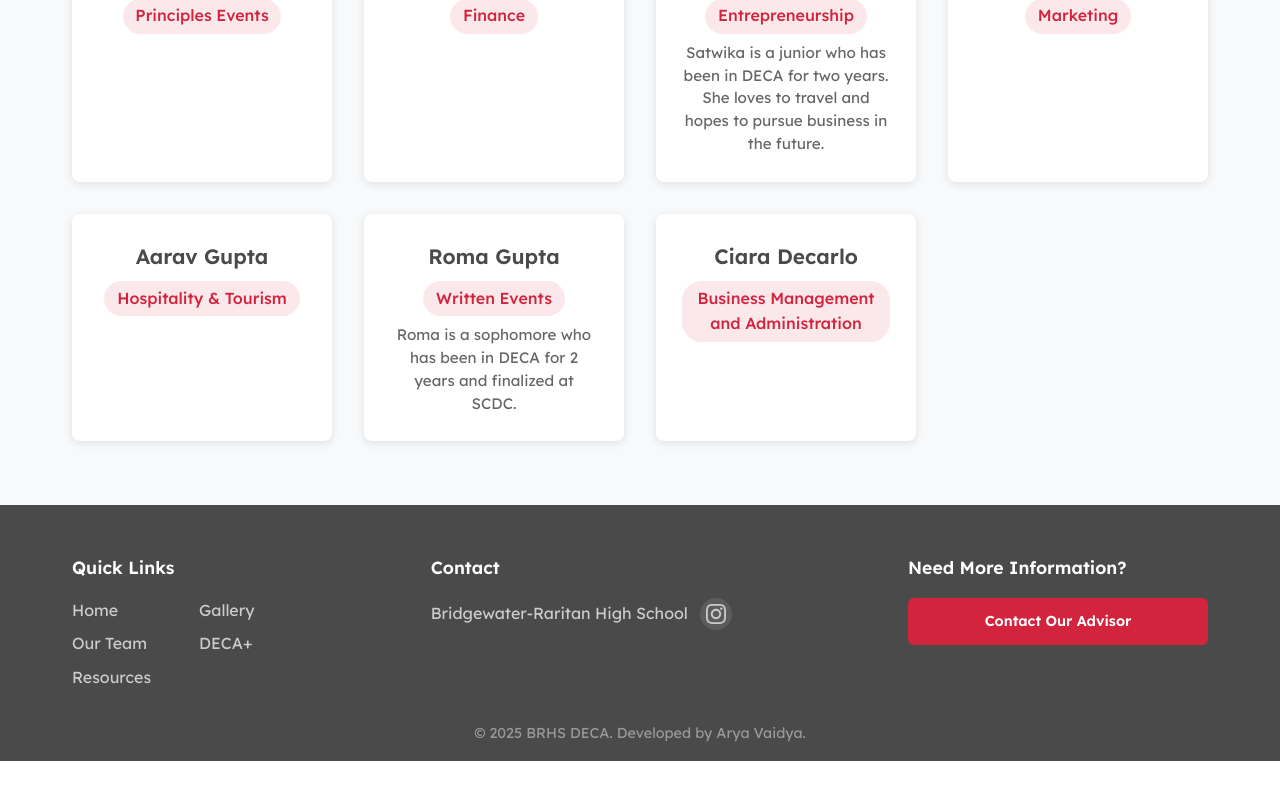
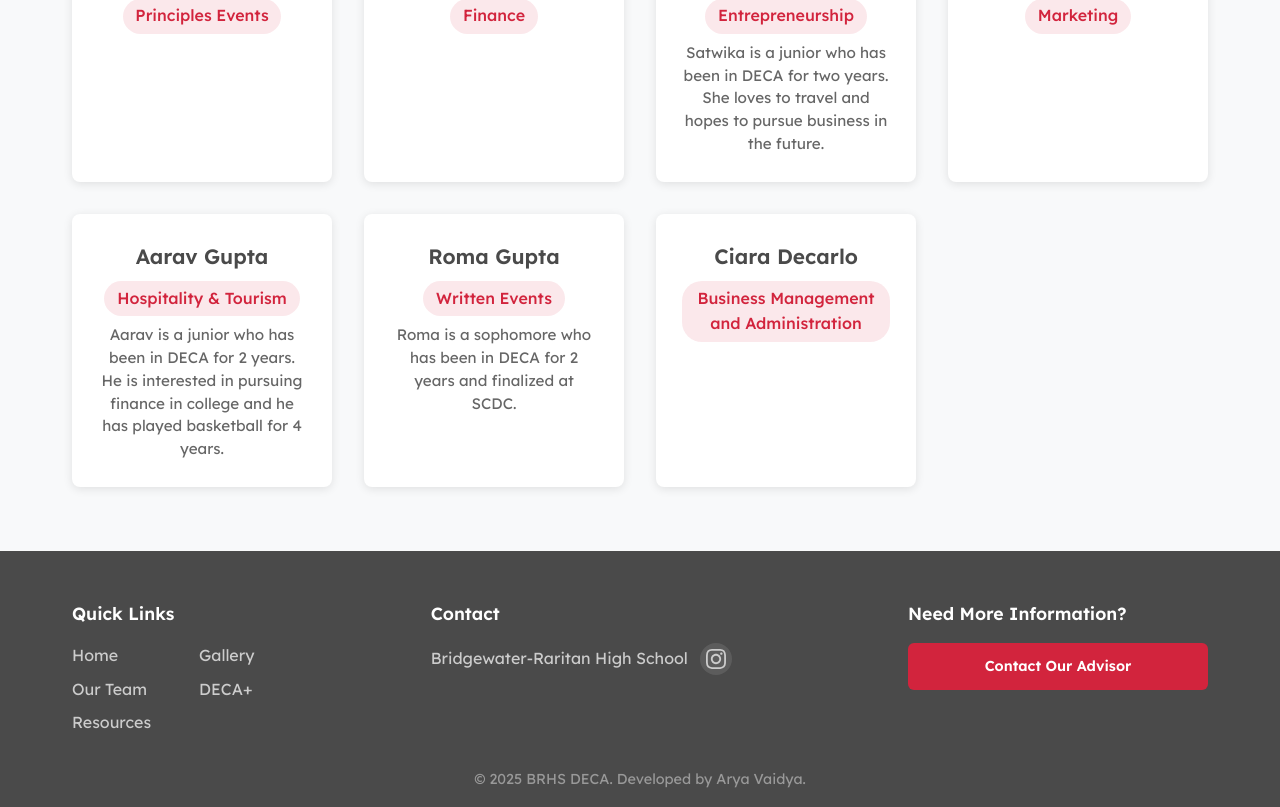
Before and after one commit to AryaVaidya08/BRHS-DECA, a Next.js app: page /our-team in a window 1280 px wide. Shown: the part 2070-2877 px from the top of the page. Before the commit the page ends 2831 px from the top, so only its background shows below. Built offline with nearby package versions, Linux system fonts and the light colour scheme.

Commit message:
added aarav

```diff
--- a/app/our-team/page.js
+++ b/app/our-team/page.js
@@ -123,7 +123,7 @@ export default function OurTeam() {
     {
       name: "Aarav Gupta",
       position: "Hospitality & Tourism",
-      description: "",
+      description: "Aarav is a junior who has been in DECA for 2 years. He is interested in pursuing finance in college and he has played basketball for 4 years.",
       image: "/placeholder-profile.jpg"
     },
     {
```
